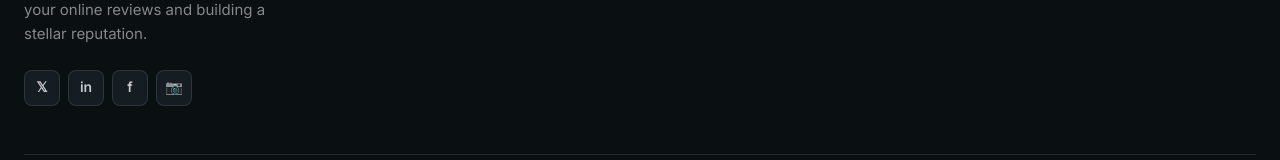
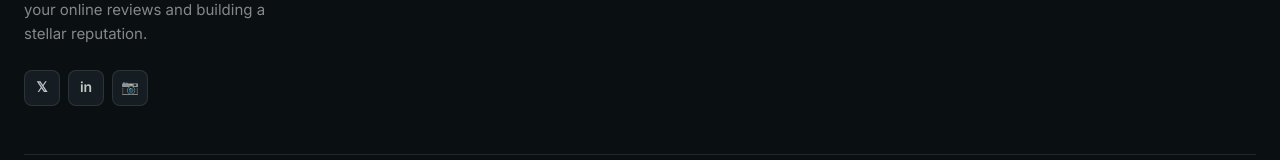
Before and after one commit to harshilp0210/reviewmanagement, a React (Vite) app: page / in a window 1280 px wide. Shown: the part 4298-4458 px from the top of the page. Built offline with nearby package versions, Linux system fonts and the light colour scheme; no server answers; the database is empty.

Commit message:
Remove Facebook link from footer

```diff
--- a/src/components/landing/Footer.jsx
+++ b/src/components/landing/Footer.jsx
@@ -45,7 +45,6 @@ function Footer({ onGetStarted, showCTA = true }) {
                             <div className="social-links">
                                 <a href="https://x.com/home" target="_blank" rel="noopener noreferrer" className="social-link" aria-label="X (Twitter)">𝕏</a>
                                 <a href="https://www.linkedin.com/in/openrize/" target="_blank" rel="noopener noreferrer" className="social-link" aria-label="LinkedIn">in</a>
-                                <a href="https://facebook.com" target="_blank" rel="noopener noreferrer" className="social-link" aria-label="Facebook">f</a>
                                 <a href="https://www.instagram.com/" target="_blank" rel="noopener noreferrer" className="social-link" aria-label="Instagram">📷</a>
                             </div>
                         </div>
```
